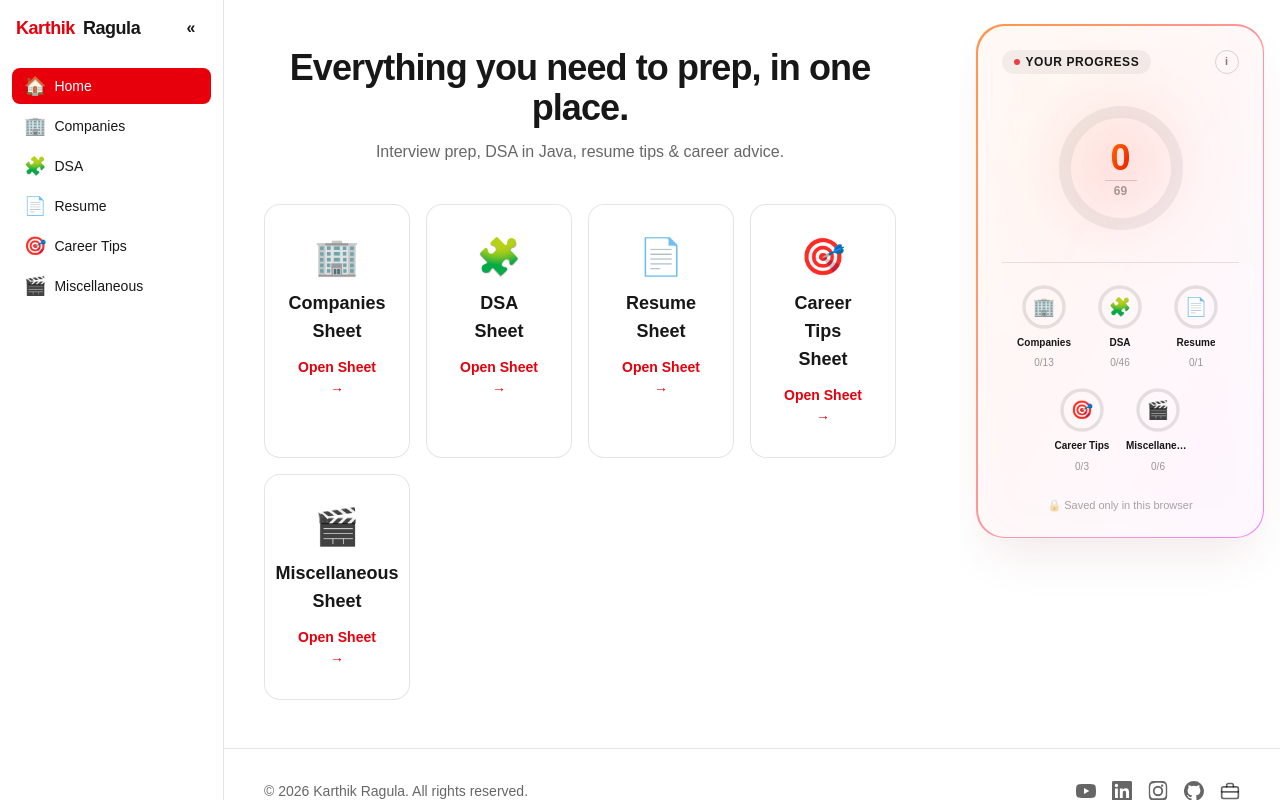
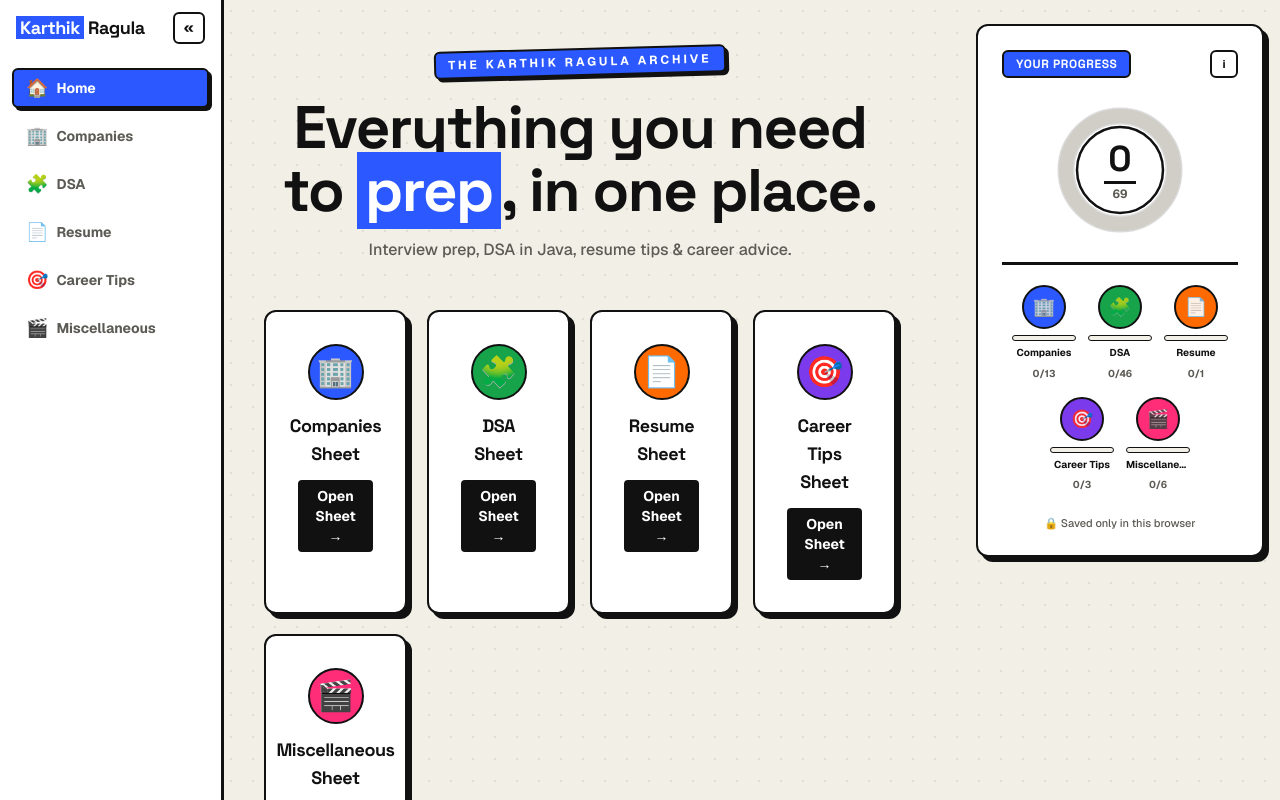
Before and after one commit to Ragulakarthik/karthikragula, a Next.js app: page / in a window 1280 px wide. Shown: the top 800 px of the page. Built offline with nearby package versions, Linux system fonts and the light colour scheme.

Commit message:
Redesign site with a neo-brutalist theme: bold borders, hard shadows, flat colors, Space Grotesk type

```diff
--- a/src/app/globals.css
+++ b/src/app/globals.css
@@ -1,28 +1,63 @@
 @import "tailwindcss";
 
 :root {
-  --background: #ffffff;
-  --foreground: #171717;
+  --background: #f2efe6;
+  --surface: #ffffff;
+  --ink: #111111;
+  --muted: #5c5a54;
+  --accent: #2b59ff;
+  --accent-ink: #ffffff;
+  --line: #111111;
 }
 
 @theme inline {
   --color-background: var(--background);
-  --color-foreground: var(--foreground);
+  --color-foreground: var(--ink);
   --font-sans: var(--font-geist-sans);
   --font-mono: var(--font-geist-mono);
-}
-
-@media (prefers-color-scheme: dark) {
-  :root {
-    --background: #0a0a0a;
-    --foreground: #ededed;
-  }
+  --font-display: var(--font-grotesk);
 }
 
 body {
   background: var(--background);
-  color: var(--foreground);
-  font-family: Arial, Helvetica, sans-serif;
+  color: var(--ink);
+  font-family: var(--font-geist-sans), Arial, Helvetica, sans-serif;
+  background-image: radial-gradient(rgba(17, 17, 17, 0.08) 1px, transparent 1px);
+  background-size: 22px 22px;
+}
+
+::selection {
+  background: var(--accent);
+  color: #fff;
+}
+
+::-webkit-scrollbar {
+  width: 12px;
+  height: 12px;
+}
+::-webkit-scrollbar-track {
+  background: var(--background);
+}
+::-webkit-scrollbar-thumb {
+  background: var(--ink);
+  border: 3px solid var(--background);
+}
+
+.gwk-brutal {
+  border: 2.5px solid var(--line);
+  box-shadow: 5px 5px 0 0 var(--line);
+  transition: transform 0.15s ease, box-shadow 0.15s ease;
+}
+
+a.gwk-brutal:hover,
+button.gwk-brutal:hover {
+  transform: translate(2px, 2px);
+  box-shadow: 3px 3px 0 0 var(--line);
+}
+
+.gwk-brutal-sm {
+  border: 2px solid var(--line);
+  box-shadow: 3px 3px 0 0 var(--line);
 }
 
 @keyframes gwk-panel-in {
@@ -69,25 +104,3 @@ body {
 .gwk-row-in {
   animation: gwk-row-in 0.4s ease-out both;
 }
-
-@keyframes gwk-shimmer {
-  0% {
-    background-position: -120% 0;
-  }
-  100% {
-    background-position: 220% 0;
-  }
-}
-
-.gwk-shimmer-bar {
-  background-image: linear-gradient(
-    100deg,
-    transparent 30%,
-    rgba(255, 255, 255, 0.9) 50%,
-    transparent 70%
-  ),
-    linear-gradient(90deg, #f97316, #dc2626, #f97316);
-  background-size: 60% 100%, 100% 100%;
-  background-repeat: no-repeat;
-  animation: gwk-shimmer 2.8s ease-in-out infinite;
-}
--- a/src/app/page.js
+++ b/src/app/page.js
@@ -7,25 +7,37 @@ export default function Home() {
     <div className="w-full px-4 py-12 sm:px-6 lg:pl-10 lg:pr-0 2xl:pl-16">
       <div className="flex flex-col gap-8 lg:flex-row">
         <div className="min-w-0 flex-1 lg:pr-96">
-          <section className="mb-10 text-center">
-            <h1 className="text-3xl font-extrabold tracking-tight sm:text-4xl">
-              Everything you need to prep, in one place.
+          <section className="mb-12 text-center">
+            <span className="gwk-brutal-sm inline-block rotate-[-1.5deg] rounded-md bg-[var(--accent)] px-3 py-1 text-xs font-bold uppercase tracking-[0.25em] text-white">
+              The Karthik Ragula Archive
+            </span>
+            <h1 className="font-display mt-5 text-4xl font-bold leading-[1.05] tracking-tight sm:text-6xl">
+              Everything you need
+              <br />
+              to <span className="bg-[var(--accent)] px-2 text-white">prep</span>, in one place.
             </h1>
-            <p className="mx-auto mt-3 max-w-2xl text-black/60 dark:text-white/60">
-              Interview prep, DSA in Java, resume tips & career advice.
+            <p className="mx-auto mt-4 max-w-2xl font-medium text-[var(--muted)]">
+              Interview prep, DSA in Java, resume tips &amp; career advice.
             </p>
           </section>
 
-          <section className="grid grid-cols-1 gap-4 sm:grid-cols-2 xl:grid-cols-4">
+          <section className="grid grid-cols-1 gap-5 sm:grid-cols-2 xl:grid-cols-4">
             {CATEGORIES.filter((c) => c.inNav).map((c) => (
               <Link
                 key={c.id}
                 href={`/category/${c.id}`}
-                className="group flex flex-col items-center gap-3 rounded-2xl border border-black/10 bg-white p-8 text-center transition hover:-translate-y-1 hover:shadow-lg dark:border-white/10 dark:bg-white/5"
+                className="gwk-brutal group flex flex-col items-center gap-3 rounded-xl bg-[var(--surface)] p-8 text-center"
               >
-                <span className="text-4xl">{c.emoji}</span>
-                <span className="text-lg font-bold">{c.label} Sheet</span>
-                <span className="text-sm font-semibold text-red-600">
+                <span
+                  className="flex h-14 w-14 items-center justify-center rounded-full border-2 border-[var(--line)] text-3xl"
+                  style={{ backgroundColor: c.color }}
+                >
+                  {c.emoji}
+                </span>
+                <span className="font-display text-lg font-bold tracking-tight">
+                  {c.label} Sheet
+                </span>
+                <span className="rounded border-2 border-[var(--line)] bg-[var(--ink)] px-3 py-1 text-sm font-bold text-white transition group-hover:bg-[var(--accent)]">
                   Open Sheet &rarr;
                 </span>
               </Link>
--- a/src/components/CategoryClient.js
+++ b/src/components/CategoryClient.js
@@ -76,9 +76,9 @@ export default function CategoryClient({ category, videos }) {
             value={query}
             onChange={(e) => setQuery(e.target.value)}
             placeholder={`Search in ${category.label}...`}
-            className="w-full max-w-md rounded-full border border-black/10 bg-white px-4 py-2 text-sm shadow-sm outline-none focus:border-red-500 dark:border-white/15 dark:bg-white/5"
+            className="gwk-brutal-sm w-full max-w-md rounded-md bg-[var(--surface)] px-4 py-2 text-sm font-medium text-[var(--ink)] outline-none placeholder:text-[var(--muted)] focus:bg-[var(--background)]"
           />
-          <span className="text-sm text-black/50 dark:text-white/50">
+          <span className="text-sm font-bold text-[var(--muted)]">
             {isGrouped ? videos.length : filtered.length} video
             {(isGrouped ? videos.length : filtered.length) === 1 ? "" : "s"}
           </span>
@@ -87,7 +87,7 @@ export default function CategoryClient({ category, videos }) {
         {isGrouped ? (
           <CompanyAccordion groups={groups} query={query} />
         ) : filtered.length === 0 ? (
-          <p className="py-16 text-center text-black/50 dark:text-white/50">
+          <p className="py-16 text-center font-medium text-[var(--muted)]">
             No videos match your search.
           </p>
         ) : (
--- a/src/components/Footer.js
+++ b/src/components/Footer.js
@@ -34,10 +34,10 @@ export default function Footer() {
   if (pathname !== "/") return null;
 
   return (
-    <footer className="mt-auto border-t border-black/10 py-8 text-sm text-black/60 dark:border-white/10 dark:text-white/60">
+    <footer className="mt-auto border-t-[3px] border-[var(--line)] py-8 text-sm font-medium text-[var(--muted)]">
       <div className="flex w-full flex-col items-center gap-4 px-4 sm:flex-row sm:justify-between sm:px-6 lg:px-10 2xl:px-16">
         <p>&copy; {new Date().getFullYear()} Karthik Ragula. All rights reserved.</p>
-        <div className="flex flex-wrap items-center justify-center gap-4">
+        <div className="flex flex-wrap items-center justify-center gap-3">
           {SOCIAL_LINKS.map(({ label, href, Icon }) => (
             <a
               key={label}
@@ -46,9 +46,9 @@ export default function Footer() {
               rel="noopener noreferrer"
               title={label}
               aria-label={label}
-              className="text-black/60 transition hover:text-red-600 dark:text-white/60"
+              className="flex h-9 w-9 items-center justify-center rounded-md border-2 border-[var(--line)] text-[var(--ink)] transition hover:bg-[var(--accent)] hover:text-white"
             >
-              <Icon className="h-5 w-5" />
+              <Icon className="h-4 w-4" />
             </a>
           ))}
         </div>
--- a/src/components/ProgressPanel.js
+++ b/src/components/ProgressPanel.js
@@ -20,14 +20,14 @@ function InfoTooltip() {
     <div className="group relative">
       <button
         type="button"
-        className="flex h-6 w-6 items-center justify-center rounded-full border border-black/15 text-[11px] font-bold text-black/50 transition hover:scale-110 hover:border-orange-500 hover:text-orange-600 dark:border-white/20 dark:text-white/50 dark:hover:border-orange-400 dark:hover:text-orange-400"
+        className="flex h-7 w-7 items-center justify-center rounded-md border-2 border-[var(--line)] text-[11px] font-bold transition hover:bg-[var(--accent)] hover:text-white"
         aria-label="About progress"
       >
         i
       </button>
-      <div className="pointer-events-none absolute right-0 top-full z-50 mt-2 w-64 rounded-2xl border border-black/10 bg-white/95 p-4 text-left text-xs leading-relaxed text-black/60 opacity-0 shadow-2xl backdrop-blur-xl transition duration-150 group-hover:opacity-100 dark:border-white/10 dark:bg-neutral-900/95 dark:text-white/60">
-        <p className="mb-2 flex items-center gap-1.5 text-[11px] font-bold uppercase tracking-wide text-black/70 dark:text-white/80">
-          <span className="flex h-4 w-4 items-center justify-center rounded-full border border-orange-500/60 text-[9px] text-orange-600 dark:text-orange-400">
+      <div className="pointer-events-none absolute right-0 top-full z-50 mt-2 w-64 rounded-lg border-2 border-[var(--line)] bg-white p-4 text-left text-xs leading-relaxed text-[var(--muted)] opacity-0 shadow-[5px_5px_0_0_var(--line)] transition duration-150 group-hover:opacity-100">
+        <p className="mb-2 flex items-center gap-1.5 text-[11px] font-bold uppercase tracking-wide text-[var(--ink)]">
+          <span className="flex h-4 w-4 items-center justify-center rounded-full border-2 border-[var(--line)] text-[9px]">
             i
           </span>
           About Progress
@@ -35,29 +35,22 @@ function InfoTooltip() {
         <ol className="list-decimal space-y-1.5 pl-4">
           <li>
             This represents your{" "}
-            <span className="font-semibold text-orange-600 dark:text-orange-400">
-              global progress
-            </span>{" "}
-            across the platform.
+            <span className="font-bold text-[var(--accent)]">global progress</span> across the
+            platform.
           </li>
           <li>
-            The ring is{" "}
-            <span className="font-semibold text-orange-600 dark:text-orange-400">
-              split by category
-            </span>
-            , so you can see where it comes from.
+            The ring is <span className="font-bold text-[var(--accent)]">split by category</span>,
+            so you can see where it comes from.
           </li>
           <li>
             Videos can be{" "}
-            <span className="font-semibold text-orange-600 dark:text-orange-400">
-              ticked or unticked
-            </span>{" "}
-            anytime — nothing is locked in.
+            <span className="font-bold text-[var(--accent)]">ticked or unticked</span> anytime —
+            nothing is locked in.
           </li>
         </ol>
-        <p className="mt-2 text-black/70 dark:text-white/70">
+        <p className="mt-2 text-[var(--ink)]">
           Keep watching to grow your{" "}
-          <span className="font-semibold text-orange-600 dark:text-orange-400">progress</span>!
+          <span className="font-bold text-[var(--accent)]">progress</span>!
         </p>
       </div>
     </div>
@@ -73,21 +66,28 @@ function withOffsets(segments) {
   });
 }
 
-function SegmentedRing({ segments, total, done, size = 140, radius = 56, strokeWidth = 12 }) {
+function SegmentedRing({ segments, total, done, size = 136, radius = 54, strokeWidth = 14 }) {
   const circumference = 2 * Math.PI * radius;
   const center = size / 2;
   const positioned = withOffsets(segments);
 
   return (
     <div className="relative flex items-center justify-center" style={{ width: size, height: size }}>
-      <div className="absolute h-24 w-24 rounded-full bg-gradient-to-br from-orange-500/30 via-red-500/20 to-transparent blur-2xl" />
-      <svg width={size} height={size} viewBox={`0 0 ${size} ${size}`} className="relative shrink-0 -rotate-0">
+      <svg width={size} height={size} viewBox={`0 0 ${size} ${size}`} className="relative shrink-0">
         <circle
           cx={center}
           cy={center}
           r={radius}
           strokeWidth={strokeWidth}
-          className="fill-none stroke-black/[0.06] dark:stroke-white/10"
+          className="fill-none stroke-[var(--background)]"
+        />
+        <circle
+          cx={center}
+          cy={center}
+          r={radius}
+          strokeWidth={strokeWidth + 3}
+          className="fill-none stroke-[var(--line)]"
+          style={{ opacity: 0.15 }}
         />
         <g transform={`rotate(-90 ${center} ${center})`}>
           {positioned.map((s) => {
@@ -100,21 +100,25 @@ function SegmentedRing({ segments, total, done, size = 140, radius = 56, strokeW
                 r={radius}
                 strokeWidth={strokeWidth}
                 stroke={s.color}
-                strokeLinecap="round"
-                strokeDasharray={`${Math.max(s.length - 3, 0)} ${circumference}`}
+                strokeDasharray={`${Math.max(s.length - 2, 0)} ${circumference}`}
                 strokeDashoffset={s.dashoffset}
                 className="fill-none transition-all duration-500 ease-out"
               />
             );
           })}
         </g>
+        <circle
+          cx={center}
+          cy={center}
+          r={radius - strokeWidth / 2 - 4}
+          className="fill-[var(--surface)] stroke-[var(--line)]"
+          strokeWidth="2.5"
+        />
       </svg>
       <div className="pointer-events-none absolute inset-0 flex flex-col items-center justify-center">
-        <span className="bg-gradient-to-br from-orange-500 to-red-600 bg-clip-text text-4xl font-black text-transparent">
-          {done}
-        </span>
-        <span className="mt-0.5 h-px w-8 bg-black/15 dark:bg-white/20" />
-        <span className="mt-0.5 text-xs font-bold text-black/35 dark:text-white/35">{total}</span>
+        <span className="font-display text-4xl font-bold text-[var(--ink)]">{done}</span>
+        <span className="mt-0.5 h-[3px] w-8 bg-[var(--line)]" />
+        <span className="mt-0.5 text-xs font-bold text-[var(--muted)]">{total}</span>
       </div>
     </div>
   );
@@ -123,46 +127,29 @@ function SegmentedRing({ segments, total, done, size = 140, radius = 56, strokeW
 function CategoryChip({ emoji, color, label, done, total, delay = 0 }) {
   const pct = total ? Math.round((done / total) * 100) : 0;
   const complete = total > 0 && done === total;
-  const size = 48;
-  const radius = 20;
-  const circumference = 2 * Math.PI * radius;
-  const offset = circumference - (pct / 100) * circumference;
-  const center = size / 2;
 
   return (
     <div
       className="gwk-row-in flex w-16 flex-col items-center gap-1.5"
       style={{ animationDelay: `${delay}ms` }}
     >
-      <div className="relative flex items-center justify-center" style={{ width: size, height: size }}>
-        <svg width={size} height={size} viewBox={`0 0 ${size} ${size}`} className="absolute inset-0">
-          <circle
-            cx={center}
-            cy={center}
-            r={radius}
-            strokeWidth="3.5"
-            className="fill-none stroke-black/10 dark:stroke-white/10"
-          />
-          <circle
-            cx={center}
-            cy={center}
-            r={radius}
-            strokeWidth="3.5"
-            strokeDasharray={circumference}
-            strokeDashoffset={offset}
-            strokeLinecap="round"
-            stroke={complete ? COMPLETE_COLOR : color}
-            transform={`rotate(-90 ${center} ${center})`}
-            className="fill-none transition-all duration-500 ease-out"
-          />
-        </svg>
-        <span className="text-lg">{complete ? "✅" : emoji}</span>
+      <div
+        className="flex h-11 w-11 items-center justify-center rounded-full border-2 border-[var(--line)] text-lg"
+        style={{ backgroundColor: complete ? COMPLETE_COLOR : color }}
+      >
+        <span className={complete ? "" : "opacity-90"}>{complete ? "✅" : emoji}</span>
       </div>
-      <span className="max-w-full truncate text-[10px] font-semibold leading-tight">{label}</span>
+      <div className="h-1.5 w-full overflow-hidden rounded-full border border-[var(--line)] bg-[var(--background)]">
+        <div
+          className="h-full transition-all duration-500"
+          style={{ width: `${pct}%`, backgroundColor: complete ? COMPLETE_COLOR : color }}
+        />
+      </div>
+      <span className="max-w-full truncate text-[10px] font-bold leading-tight text-[var(--ink)]">
+        {label}
+      </span>
       <span
-        className={`text-[10px] font-medium ${
-          complete ? "text-green-600" : "text-black/40 dark:text-white/40"
-        }`}
+        className={`text-[10px] font-bold ${complete ? "text-emerald-600" : "text-[var(--muted)]"}`}
       >
         {done}/{total}
       </span>
@@ -185,16 +172,15 @@ export default function ProgressPanel() {
   const segments = groupStats.map((g) => ({
     key: g.label,
     color: g.color,
-    length: g.done * circumferenceUnit * (2 * Math.PI * 56),
+    length: g.done * circumferenceUnit * (2 * Math.PI * 54),
   }));
 
   return (
     <aside className="w-full lg:pointer-events-none lg:fixed lg:inset-y-0 lg:right-0 lg:z-20 lg:w-80 lg:overflow-y-auto lg:px-4 lg:py-6">
-      <div className="gwk-panel-in pointer-events-auto relative rounded-[28px] bg-gradient-to-br from-orange-500/70 via-red-500/50 to-fuchsia-500/60 p-[1.5px] shadow-2xl shadow-red-900/10 dark:shadow-black/40">
-        <div className="flex flex-col gap-6 rounded-[27px] bg-white/95 p-6 backdrop-blur-xl dark:bg-neutral-950/95">
+      <div className="gwk-panel-in gwk-brutal pointer-events-auto relative rounded-xl bg-[var(--surface)]">
+        <div className="flex flex-col gap-6 p-6">
           <div className="flex items-center justify-between">
-            <span className="inline-flex items-center gap-1.5 rounded-full bg-black/5 px-3 py-1 text-xs font-bold uppercase tracking-wider dark:bg-white/10">
-              <span className="h-1.5 w-1.5 animate-pulse rounded-full bg-red-600" />
+            <span className="font-display inline-flex items-center gap-1.5 rounded-md border-2 border-[var(--line)] bg-[var(--accent)] px-3 py-1 text-xs font-bold uppercase tracking-wider text-white">
               Your Progress
             </span>
             <InfoTooltip />
@@ -204,7 +190,7 @@ export default function ProgressPanel() {
             <SegmentedRing segments={segments} total={overallTotal} done={overallDone} />
           </div>
 
-          <div className="flex flex-wrap justify-center gap-x-3 gap-y-4 border-t border-black/10 pt-5 dark:border-white/10">
+          <div className="flex flex-wrap justify-center gap-x-3 gap-y-4 border-t-[3px] border-[var(--line)] pt-5">
             {groupStats.map((g, i) => (
               <CategoryChip
                 key={g.label}
@@ -218,7 +204,7 @@ export default function ProgressPanel() {
             ))}
           </div>
 
-          <p className="text-center text-[11px] leading-snug text-black/35 dark:text-white/35">
+          <p className="text-center text-[11px] font-medium leading-snug text-[var(--muted)]">
             🔒 Saved only in this browser
           </p>
         </div>
--- a/src/components/Sidebar.js
+++ b/src/components/Sidebar.js
@@ -18,38 +18,43 @@ export default function Sidebar({ collapsed, onToggle }) {
 
   return (
     <aside
-      className={`fixed inset-y-0 left-0 z-30 hidden flex-col border-r border-black/10 bg-white p-3 transition-[width] duration-200 lg:flex dark:border-white/10 dark:bg-black/40 ${
+      className={`fixed inset-y-0 left-0 z-30 hidden flex-col border-r-[3px] border-[var(--line)] bg-[var(--surface)] p-3 transition-[width] duration-200 lg:flex ${
         collapsed ? "w-16 items-center" : "w-56"
       }`}
     >
-      <div className={`mb-6 flex w-full items-center ${collapsed ? "justify-center" : "justify-between"} px-1`}>
+      <div
+        className={`mb-6 flex w-full items-center ${collapsed ? "justify-center" : "justify-between"} px-1`}
+      >
         {!collapsed && (
-          <Link href="/" className="flex items-center gap-2 text-lg font-bold tracking-tight">
-            <span className="text-red-600">Karthik</span> Ragula
+          <Link href="/" className="font-display text-lg font-bold tracking-tight">
+            <span className="bg-[var(--accent)] px-1 text-white">Karthik</span> Ragula
           </Link>
         )}
         <button
           type="button"
           onClick={onToggle}
-          className="flex h-8 w-8 shrink-0 items-center justify-center rounded-lg text-base font-bold hover:bg-black/5 dark:hover:bg-white/10"
+          className="flex h-8 w-8 shrink-0 items-center justify-center rounded-md border-2 border-[var(--line)] text-base font-bold transition hover:bg-[var(--accent)] hover:text-white"
           title={collapsed ? "Expand sidebar" : "Collapse sidebar"}
           aria-label={collapsed ? "Expand sidebar" : "Collapse sidebar"}
         >
           {collapsed ? "»" : "«"}
         </button>
       </div>
-      <nav className="flex w-full flex-col gap-1">
+      <nav className="flex w-full flex-col gap-2">
         {NAV_ITEMS.map((item) => {
-          const active =
-            item.href === "/" ? pathname === "/" : pathname.startsWith(item.href);
+          const active = item.href === "/" ? pathname === "/" : pathname.startsWith(item.href);
           return (
             <Link
               key={item.href}
               href={item.href}
               title={item.label}
-              className={`flex items-center gap-2 rounded-lg py-2 text-sm font-medium transition ${
+              className={`flex items-center gap-2 rounded-md border-2 py-2 text-sm font-bold transition ${
                 collapsed ? "justify-center px-0" : "px-3"
-              } ${active ? "bg-red-600 text-white" : "hover:bg-black/5 dark:hover:bg-white/10"}`}
+              } ${
+                active
+                  ? "border-[var(--line)] bg-[var(--accent)] text-white shadow-[3px_3px_0_0_var(--line)]"
+                  : "border-transparent text-[var(--muted)] hover:border-[var(--line)] hover:bg-[var(--background)]"
+              }`}
             >
               <span className="text-lg leading-none">{item.emoji}</span>
               {!collapsed && item.label}
```
Also changed, not shown: src/app/category/[slug]/page.js (+13 -6 lines), src/app/layout.js (+8 -2 lines), src/components/CompanyAccordion.js (+14 -17 lines), src/components/Header.js (+5 -5 lines), src/components/VideoCard.js (+12 -18 lines), src/data/categories.js (+5 -5 lines).
